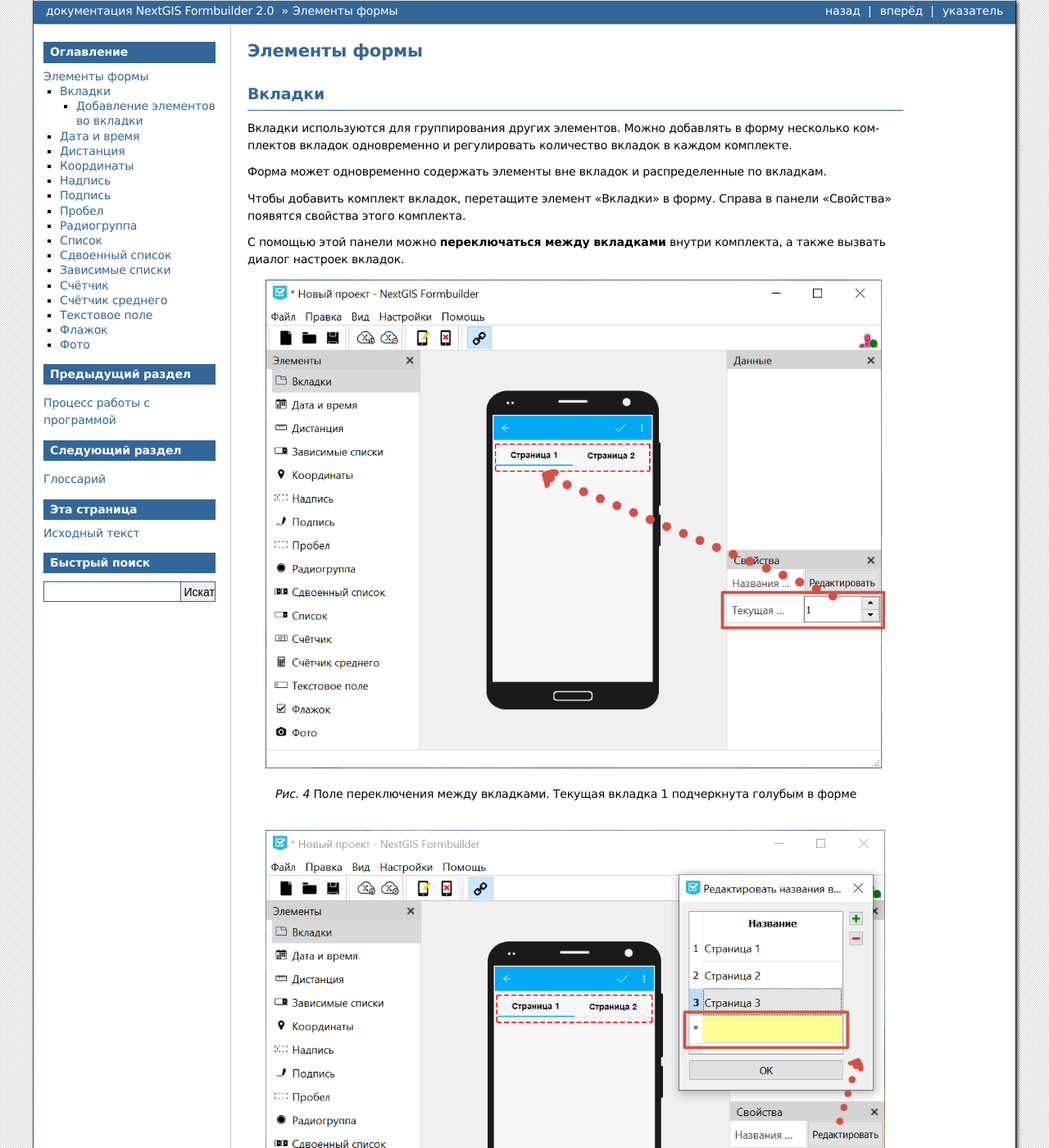
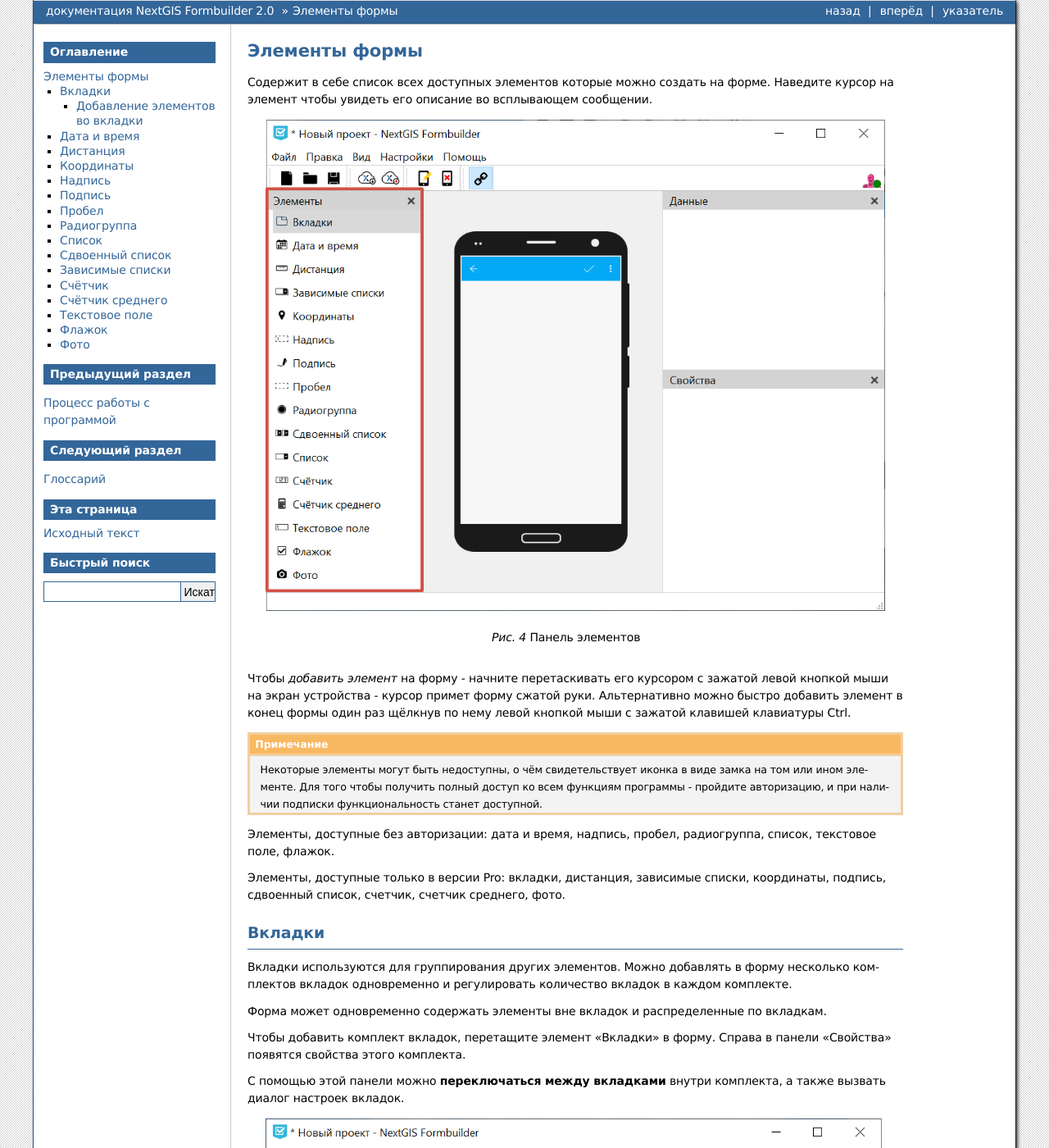
Before and after one commit to nextgis/docs_formbuilder, a Sphinx documentation site: the page built from source/controls.rst, in a window 1280 px wide and 1400 px high. Shown: the whole window at 82% size. Built offline with Sphinx 7.4.7, drawn with Linux system fonts in a browser that asks for light colours; formulas are drawn with MathJax 3; some of the changed text lies outside the part shown.

Commit message:
Update controls.rst
Add subscription info

```diff
--- a/source/controls.rst
+++ b/source/controls.rst
@@ -4,6 +4,25 @@
 
 Элементы формы
 ==============
+
+Содержит в себе список всех доступных элементов которые можно создать на форме. Наведите курсор на элемент чтобы увидеть его описание во всплывающем сообщении.
+
+.. figure:: _static/fb_form_elements_ru.png
+   :name: fb_form_elements_pic
+   :align: center
+   :width: 20cm
+
+   Панель элементов
+
+Чтобы *добавить элемент* на форму - начните перетаскивать его курсором с зажатой левой кнопкой мыши на экран устройства - курсор примет форму сжатой руки. Альтернативно можно быстро добавить элемент в конец формы один раз щёлкнув по нему левой кнопкой мыши с зажатой клавишей клавиатуры Ctrl.
+
+.. note::
+    Некоторые элементы могут быть недоступны, о чём свидетельствует иконка в виде замка на том или ином элементе. Для того чтобы получить полный доступ ко всем функциям программы - пройдите авторизацию, и при наличии подписки функциональность станет доступной.
+
+Элементы, доступные без авторизации: дата и время, надпись, пробел, радиогруппа, список, текстовое поле, флажок.
+
+Элементы, доступные только в версии Pro: вкладки, дистанция, зависимые списки, координаты, подпись, сдвоенный список, счетчик, счетчик среднего, фото.
+
 
 .. _ngfb_controls_tabs:
 
```
